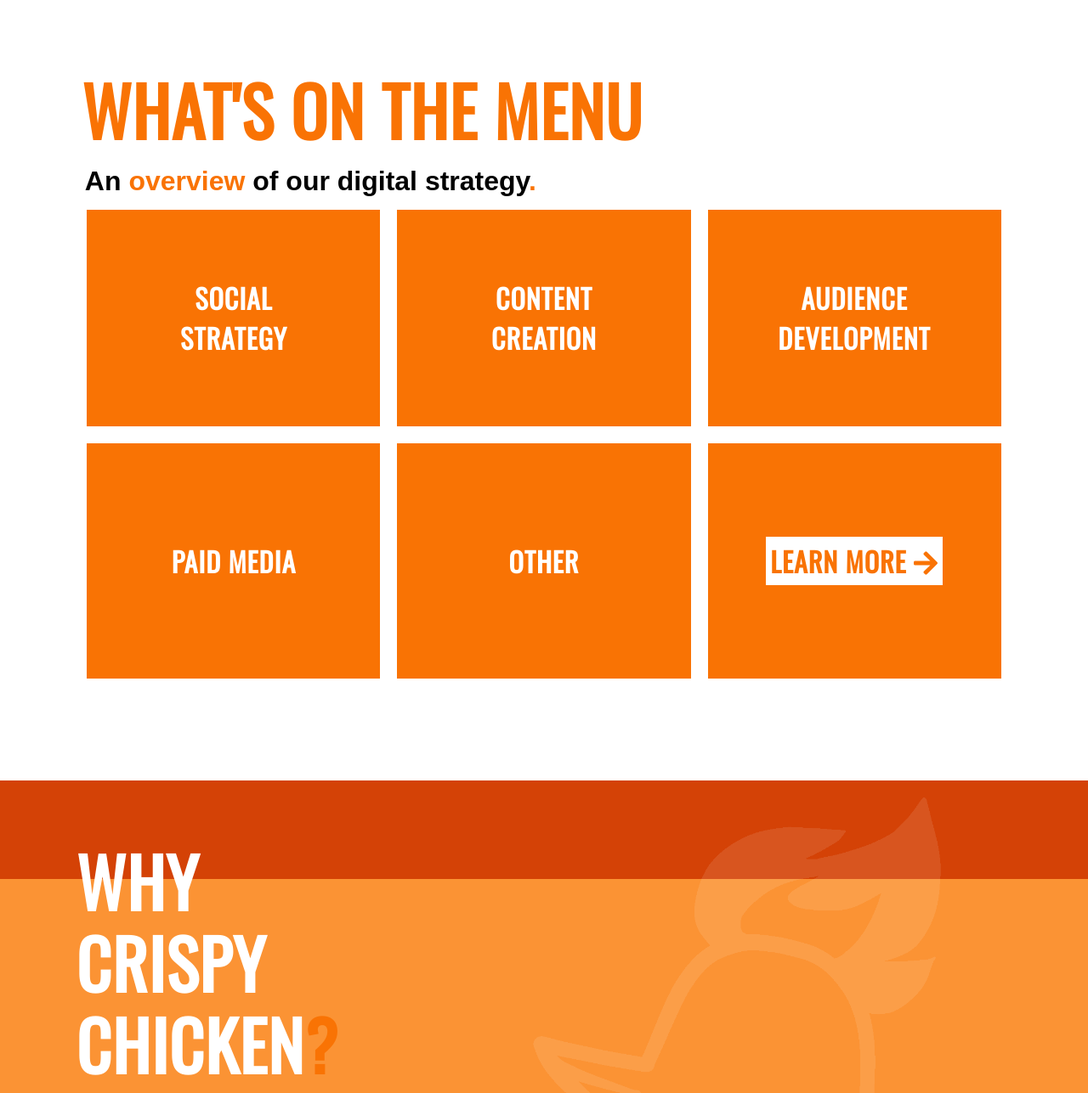
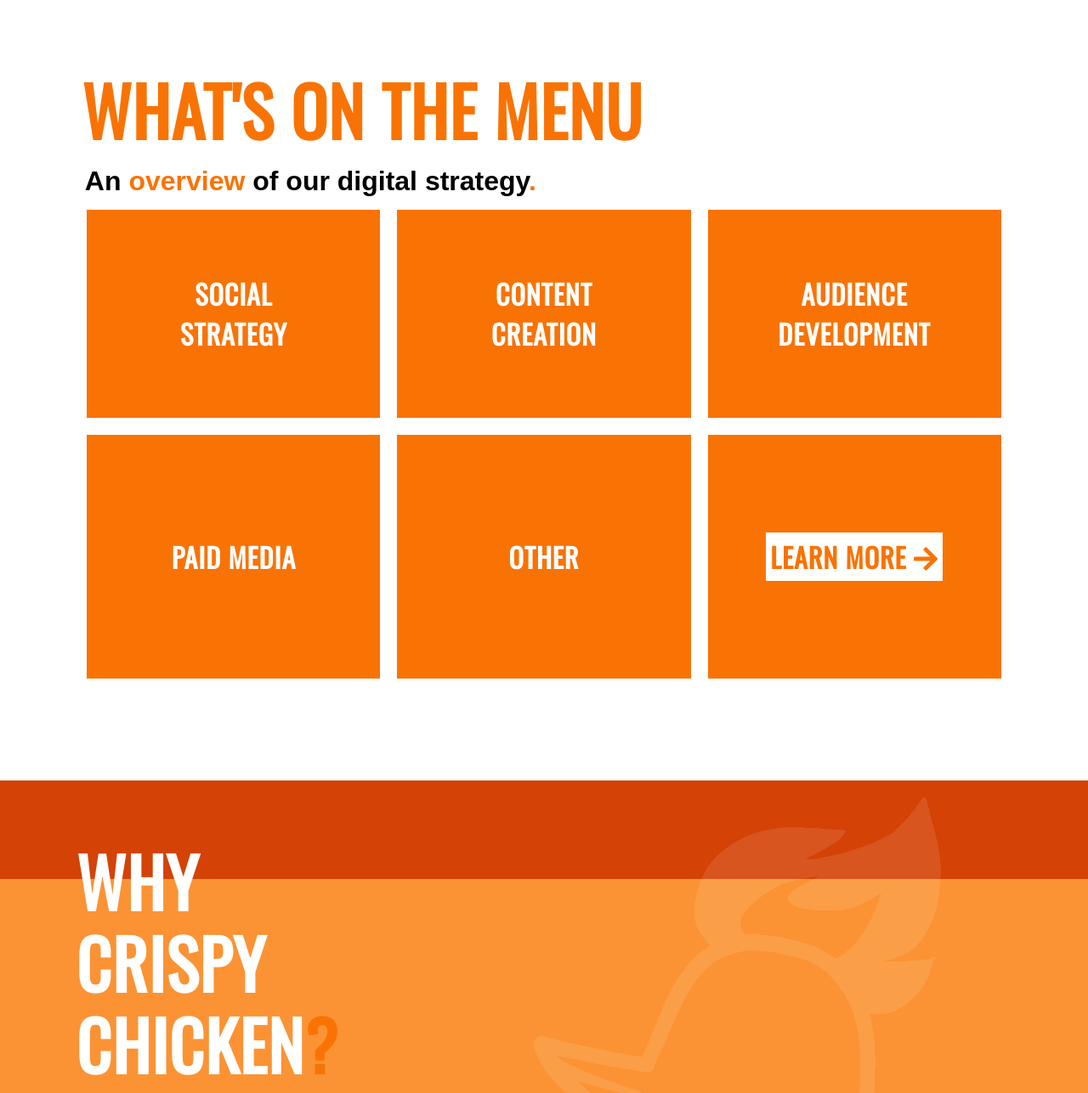
Before and after one commit to jspark721/cc-website2, a PHP site: page / in a window 1280 px wide. Shown: the part 1361-2648 px from the top of the page at 85% size. Run offline with PHP 8.4, Linux system fonts and the light colour scheme; some libraries are stand-ins or nearby versions; some web fonts are replaced.

Commit message:
update services section css

```diff
--- a/css/main.css
+++ b/css/main.css
@@ -450,12 +450,11 @@
   grid-row: 1 / -1;
   position: relative;
   display: grid;
-  justify-items: center;
   align-items: center;
   transform: translateY(0);
   transition: all 0.3s ease-out; }
   .services--item-overlay p {
-    padding: 25px;
+    padding: 20px;
     text-align: center;
     color: #ffffff;
     text-transform: uppercase;
--- a/scss/main.scss
+++ b/scss/main.scss
@@ -393,12 +393,11 @@
   grid-row: 1 / -1;
   position: relative;
   display: grid;
-  justify-items: center;
   align-items: center;
   transform: translateY(0);
   transition: $ease-out;
   p {
-    padding: 25px;
+    padding: 20px;
     text-align: center;
     color: $white;
     text-transform: uppercase;
```
